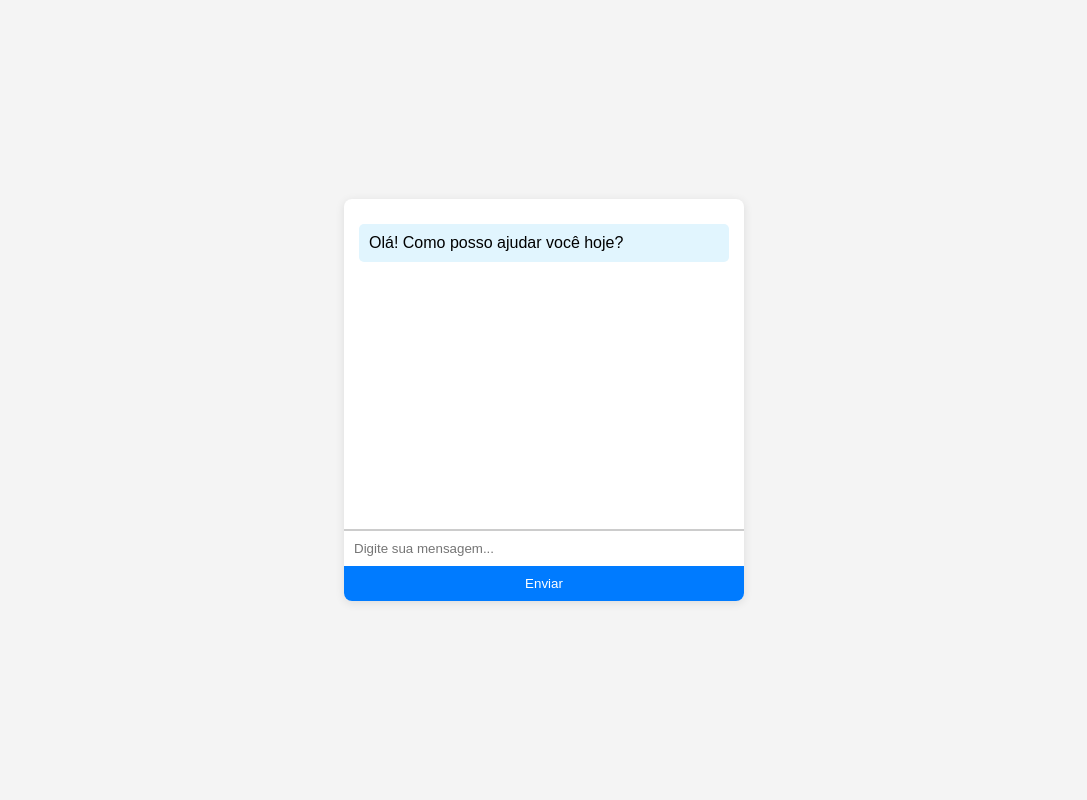
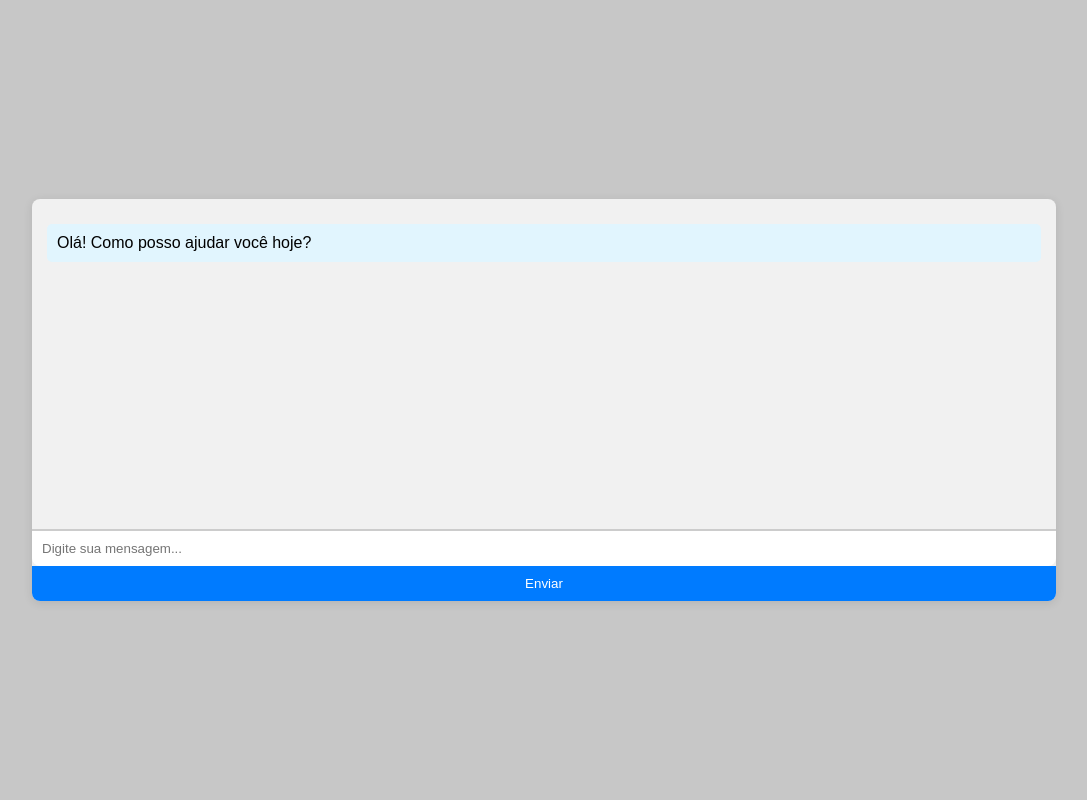
Before and after one commit to olimpiodev-tec/python-ia, a Flask app: page / in a window 1280 px wide. Shown: the whole page, without its empty margins (96-1183 px from the left). Run offline with Flask 3, Linux system fonts and the light colour scheme.

Commit message:
Add files via upload

```diff
--- a/static/css/index.css
+++ b/static/css/index.css
@@ -1,6 +1,6 @@
 body {
     font-family: Arial, sans-serif;
-    background-color: #f4f4f4;
+    background-color: #c7c7c7;
     display: flex;
     justify-content: center;
     align-items: center;
@@ -9,10 +9,10 @@ body {
 }
 
 .chat-container {
-    background-color: white;
+    background-color: #f1f1f1;
     border-radius: 8px;
     box-shadow: 0 2px 10px rgba(0, 0, 0, 0.1);
-    width: 400px;
+    width: 80%;
     max-width: 90%;
     display: flex;
     flex-direction: column;
```
